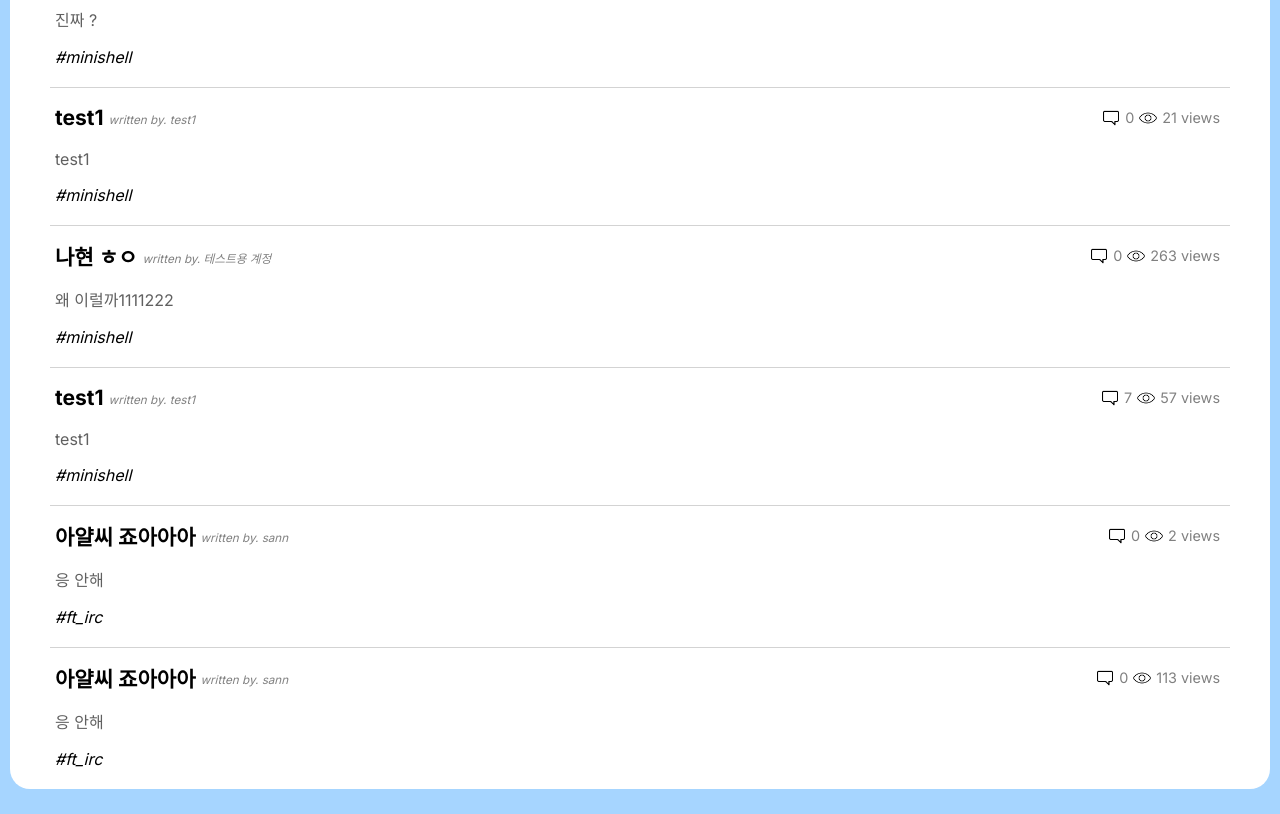
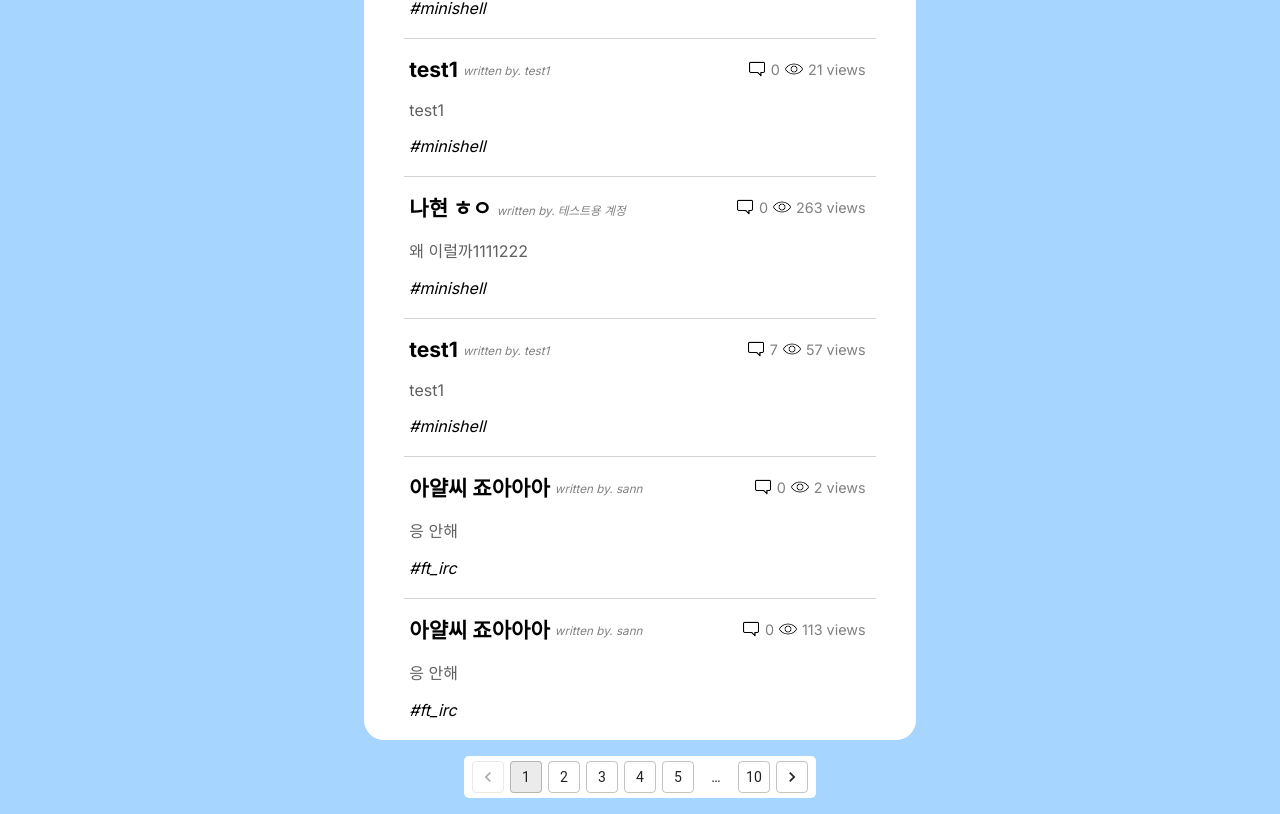
Before and after one commit to peer-42seoul/final-mission-C, a Next.js app in the folder front-end/: page / in a window 1280 px wide. Shown: the part 784-1598 px from the top of the page. Built offline with nearby package versions, Linux system fonts and the light colour scheme.

Commit message:
feat : Add pagination ai
need to add funtionality to pagination

```diff
--- a/front-end/package.json
+++ b/front-end/package.json
@@ -9,6 +9,10 @@
     "lint": "next lint"
   },
   "dependencies": {
+    "@emotion/react": "^11.11.1",
+    "@emotion/styled": "^11.11.0",
+    "@fontsource/roboto": "^5.0.4",
+    "@mui/material": "^5.13.7",
     "@types/node": "20.3.3",
     "@types/react": "18.2.14",
     "@types/react-dom": "18.2.6",
--- a/front-end/src/app/page.module.css
+++ b/front-end/src/app/page.module.css
@@ -1,10 +1,25 @@
 .main {
+  display: flex;
+  flex-direction: column;
+  align-items: center;
+}
+
+.mainContent {
   background-color: white;
   border-radius: 20px;
-  margin: 10px;
+  margin: 0;
   padding: 20px;
 }
 
-.main h2 {
+.mainContent h2 {
   padding: 0px 20px;
 }
+
+.pagination {
+  /* padding: 5vh 0; */
+  margin: 2vh;
+  background-color: white;
+  padding: 5px;
+  border-radius: 5px;
+
+}
--- a/front-end/src/app/page.tsx
+++ b/front-end/src/app/page.tsx
@@ -1,8 +1,10 @@
+"use client";
 import Image from "next/image";
 import styles from "./page.module.css";
 import QuestionItem from "../components/question/questionItem";
 import QuestionItems from "../components/question/questionItems";
 import questionItemElement from "../types/questionItemElement";
+import Pagination from "@mui/material/Pagination";
 
 export default function Home() {
   const res = {
@@ -151,11 +153,17 @@ export default function Home() {
   // const sort: string = "recommend";
 
   return (
-    <div>
-      <div className={styles.main}>
-        <h2>Questions</h2>
+    <div className={styles.main}>
+      <div className={styles.mainContent}>
         <QuestionItems items={items} sort={sort} />
       </div>
+      <Pagination
+        count={10}
+        variant="outlined"
+        shape="rounded"
+        // color="primary"
+        className={styles.pagination}
+      />
     </div>
   );
 }
```
Also changed, not shown: front-end/src/components/paging/paging.tsx (+19 -15 lines), 1 other file (tests, documents, lock files or other folders).
